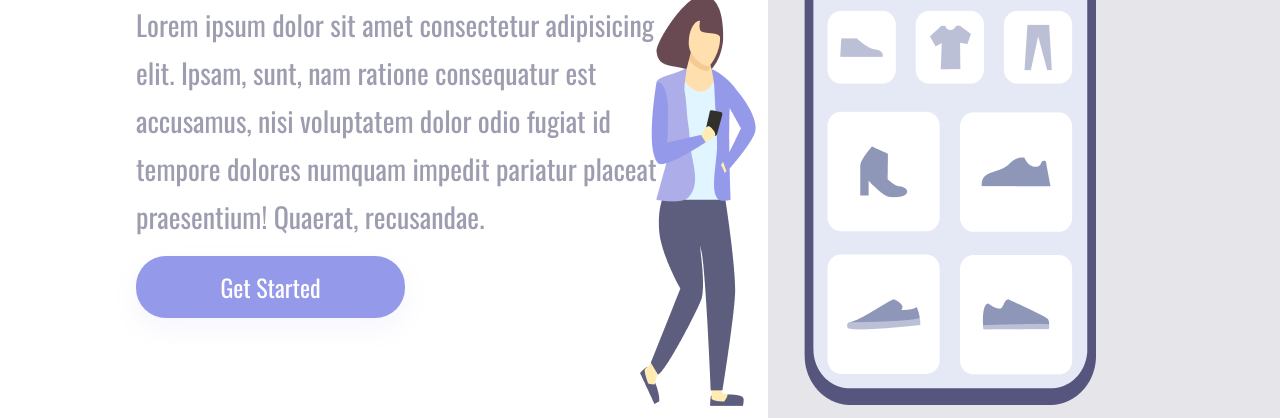
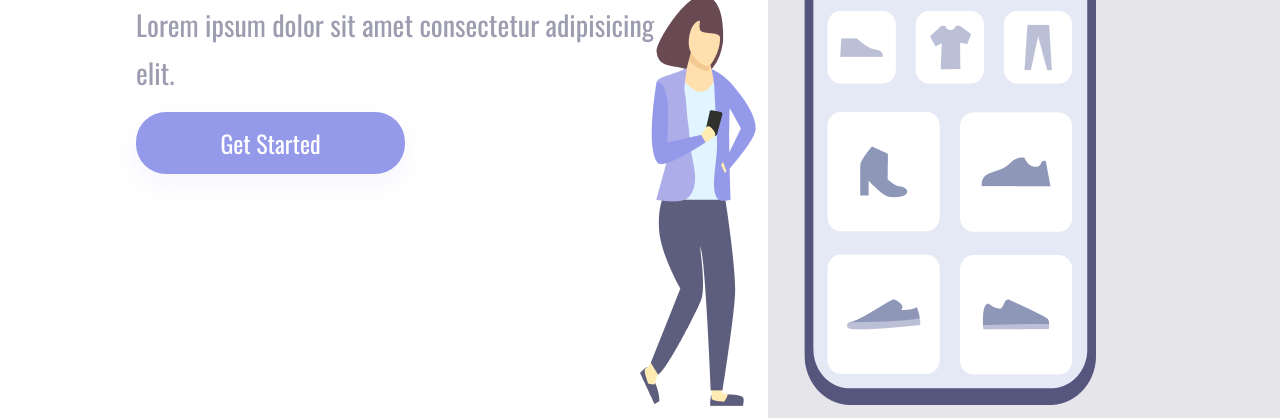
Before and after one commit to MirianOliveira12/Projeto-2, a plain HTML site: page index.html in a window 1280 px wide. Shown: the part 382-800 px from the top of the page. Drawn offline with nearby package versions, Linux system fonts and the light colour scheme.

```diff
--- a/index.html
+++ b/index.html
@@ -13,7 +13,7 @@
     <div class="conteiner">
         <section class="conteiner-left">
             <h1>Easy Shopping Via Mobile</h1>
-            <p>Lorem ipsum dolor sit amet consectetur adipisicing elit. Ipsam, sunt, nam ratione consequatur est accusamus, nisi voluptatem dolor odio fugiat id tempore dolores numquam impedit pariatur placeat praesentium! Quaerat, recusandae.</p>
+            <p>Lorem ipsum dolor sit amet consectetur  adipisicing elit.</p>
             <button>Get Started</button>
         </section>
         <section class="conteiner-right">
```
